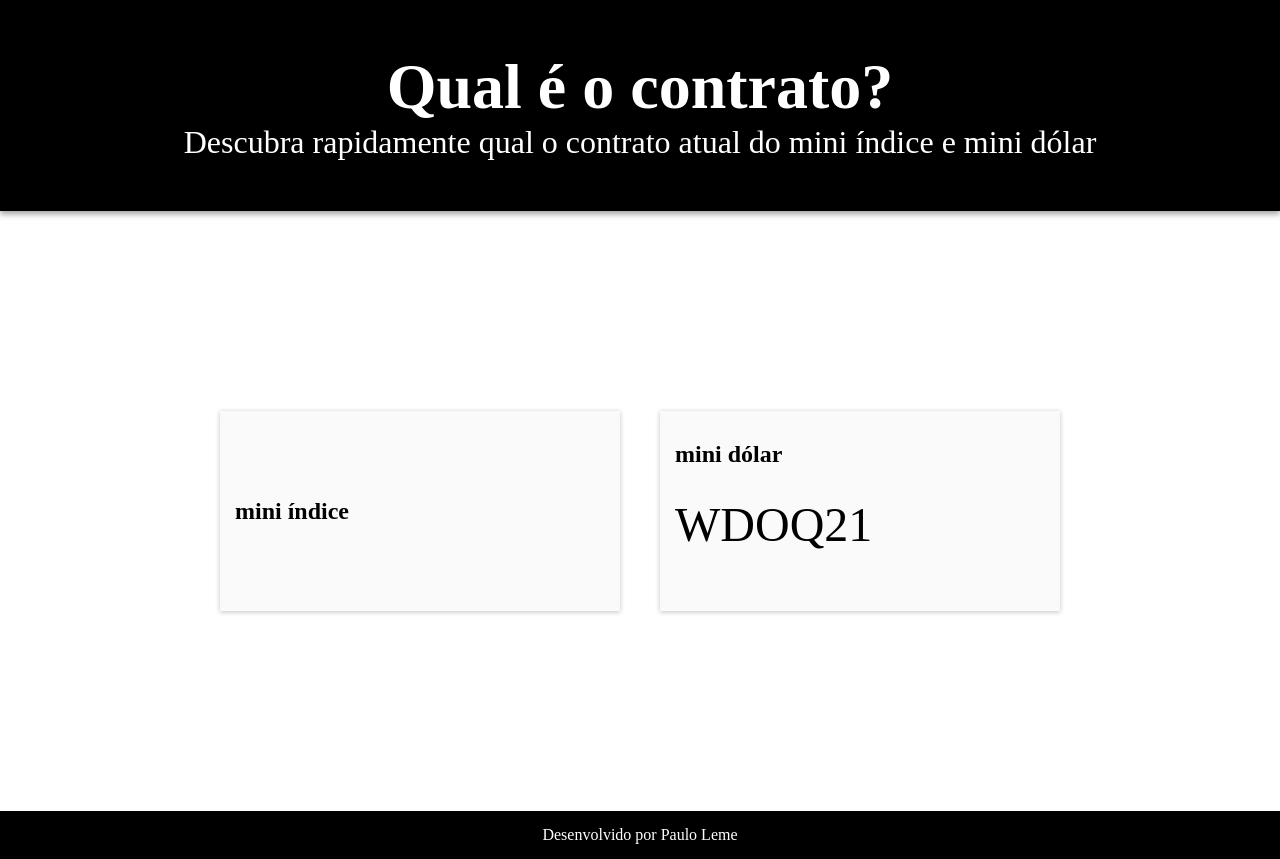
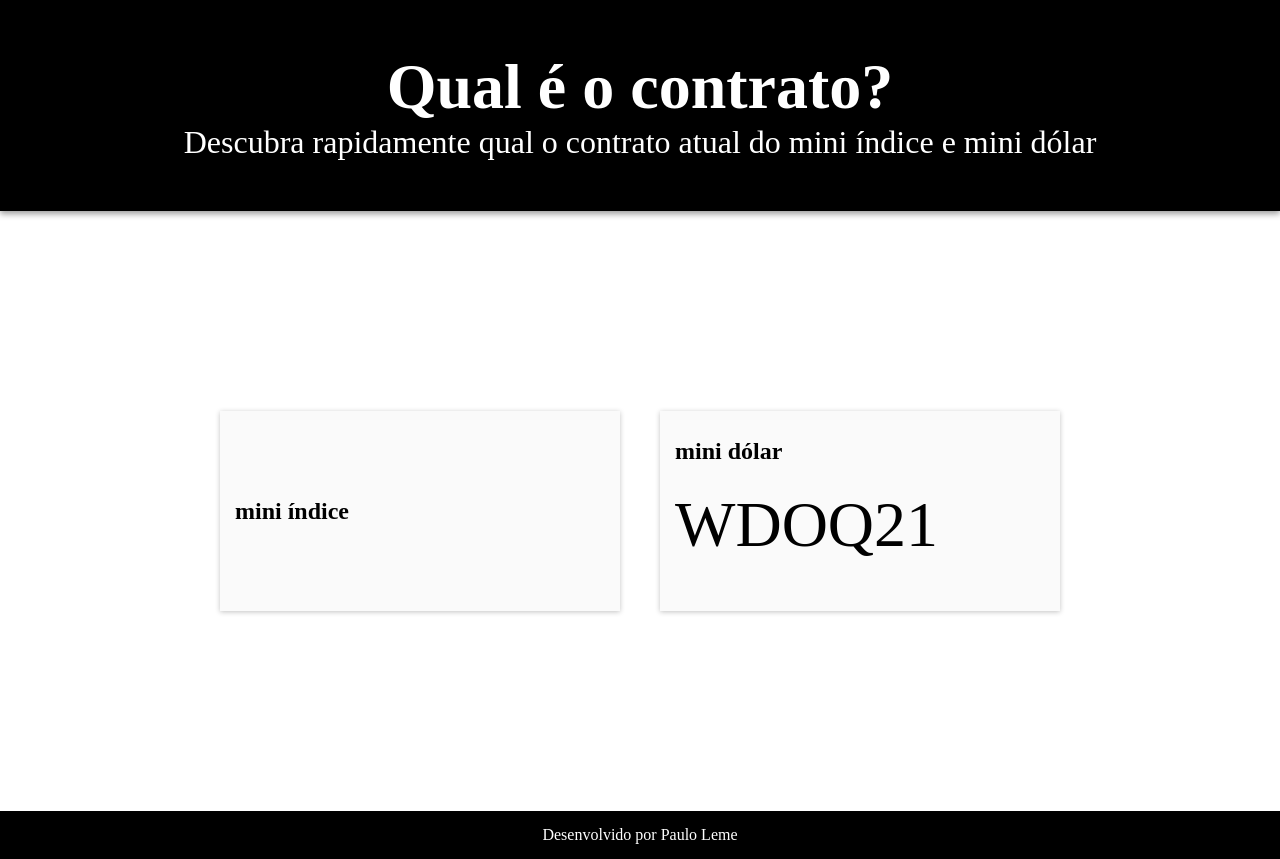
Before and after one commit to PauloHLeme/Projeto_contratos_mercado_financeiro, a plain HTML site: page index.html in a window 1280 px wide. Drawn offline with Linux system fonts and the light colour scheme.

Commit message:
minor css adjustments

```diff
--- a/index.html
+++ b/index.html
@@ -23,6 +23,7 @@
             <div><script src="contrato.js"></script></div>
         </div>
     </section>
+    <script data-ad-client="ca-pub-9617633870373586" async src="https://pagead2.googlesyndication.com/pagead/js/adsbygoogle.js"></script>
 </main>
 <footer><p>Desenvolvido por Paulo Leme</p></footer>
 </body>
--- a/style.css
+++ b/style.css
@@ -50,7 +50,7 @@ section{
 }
 
 div#wdo{
-    font-size: 3rem;
+    font-size: 4rem;
 }
 
 footer{
```
